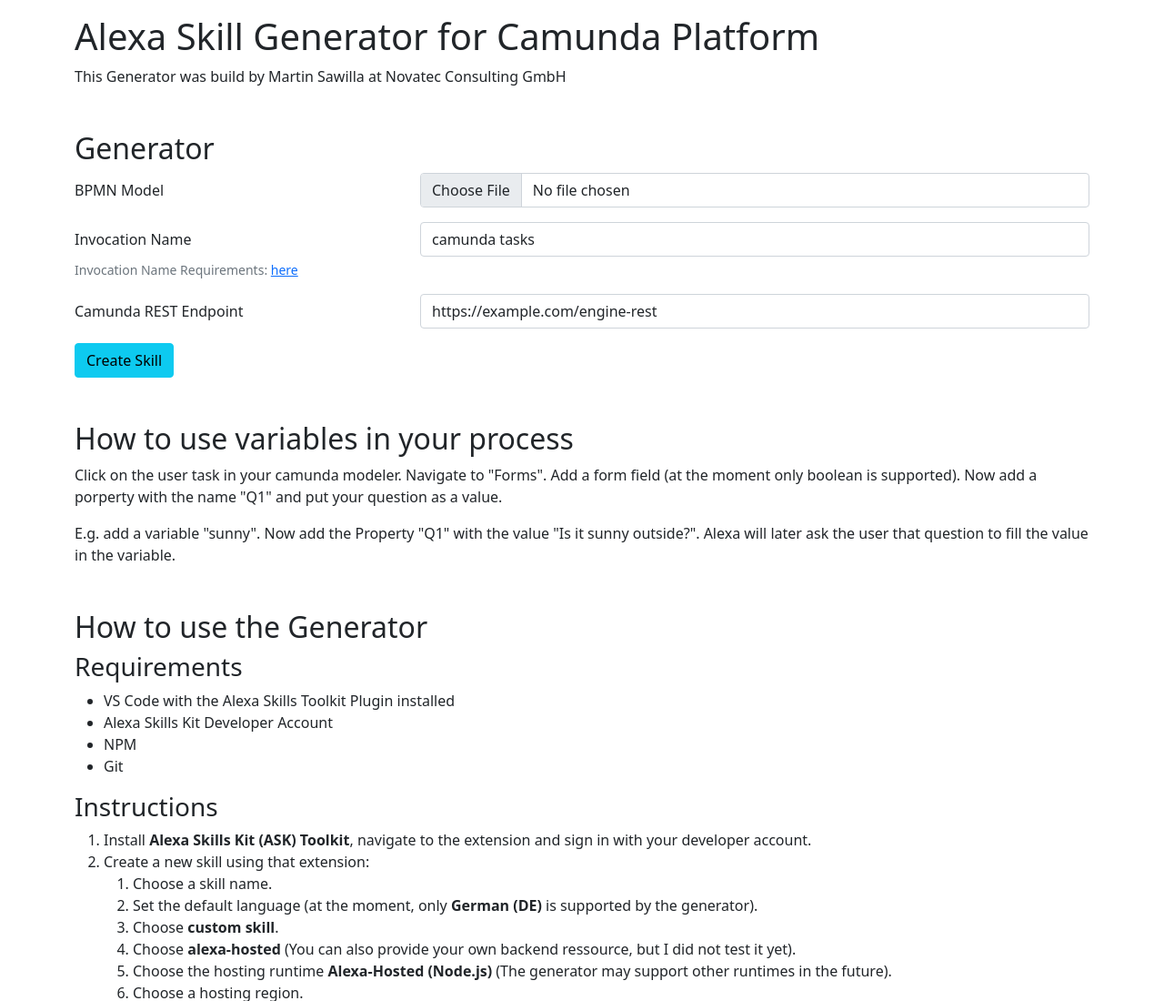
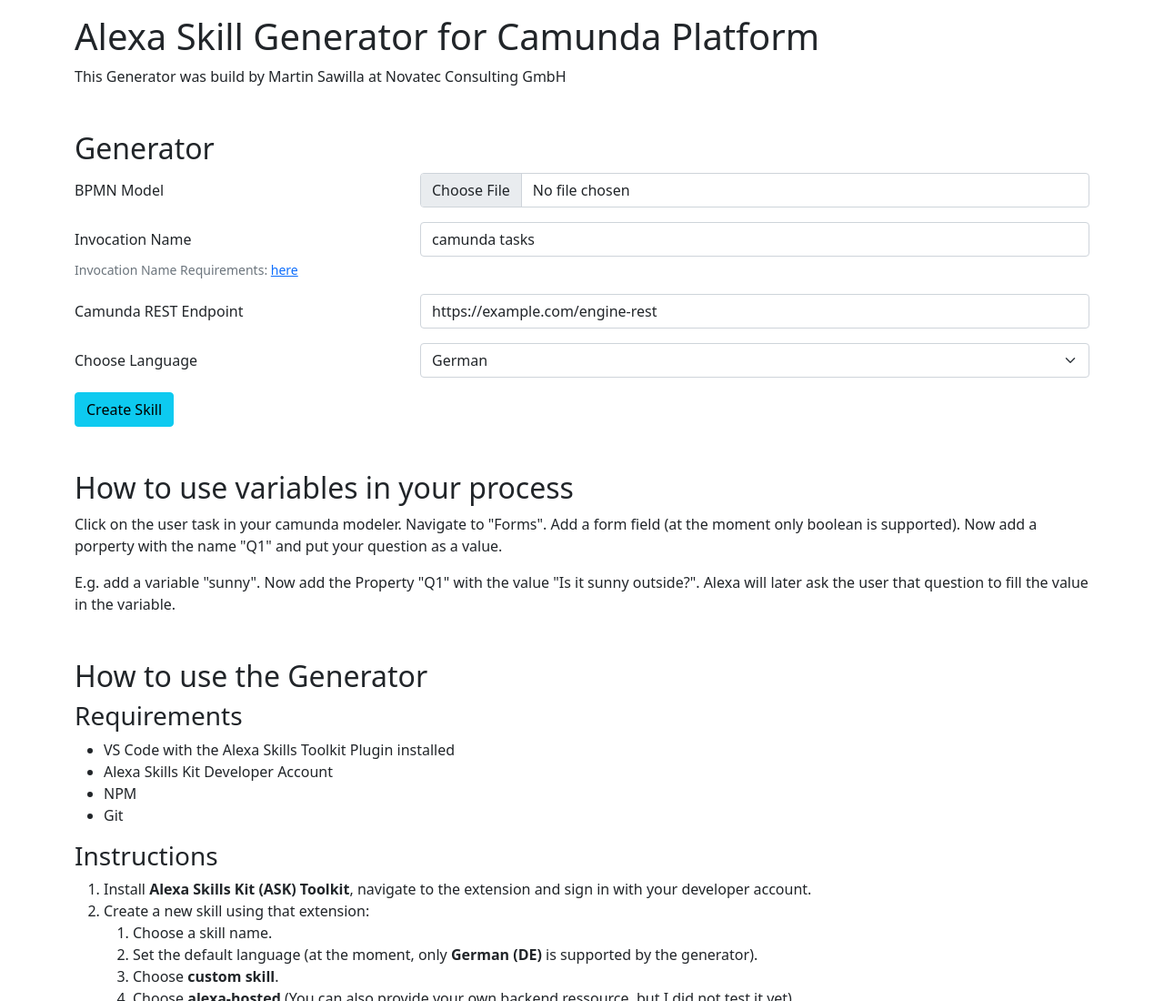
Before and after one commit to NovatecConsulting/camunda-voice-control, a website built with Vite: page skill-generator/index.html in a window 1280 px wide. Shown: the top 1100 px of the page at 91% size. Built offline with nearby package versions, Linux system fonts and the light colour scheme.

Commit message:
feat: added a select for choosing a language

```diff
--- a/skill-generator/index.html
+++ b/skill-generator/index.html
@@ -39,6 +39,15 @@
         <label for="camundaRestEndpoint" class="col-sm-4 col-form-label">Camunda REST Endpoint</label>
         <div class="col-sm-8">
           <input type="text" class="form-control" id="camundaRestEndpoint" value="https://example.com/engine-rest">
+        </div>
+      </div>
+      <div class="mb-3 row">
+        <label for="selectLanguage" class="col-sm-4 col-form-label">Choose Language</label>
+        <div class="col-sm-8">
+          <select id="selectLanguage" class="form-select">
+            <option value="DE" selected>German</option>
+            <option value="EN">English</option>
+          </select>
         </div>
       </div>
       <button id="create" type="button" class="btn btn-info">Create Skill</button>
--- a/skill-generator/main.js
+++ b/skill-generator/main.js
@@ -5,6 +5,7 @@
 
 let camundaRestEndpoint;
 let invocationName;
+let language;
 let fileList;
 let userTasks = [];
 
@@ -47,6 +48,7 @@
 
   camundaRestEndpoint = document.getElementById("camundaRestEndpoint").value;
   invocationName = document.getElementById("invocationName").value;
+  language = document.getElementById("selectLanguage").value;
 
   const invocationNameSplit = invocationName.split(" ");
   if (invocationNameSplit.length !== 2) {
@@ -71,4 +73,7 @@
     readFile(fileList[0]);
 });
 
-createButton.addEventListener("click", () => generateZip());
+// createButton.addEventListener("click", () => generateZip());
+createButton.addEventListener("click", () => {
+  console.log(document.getElementById("selectLanguage").value);
+});
```
